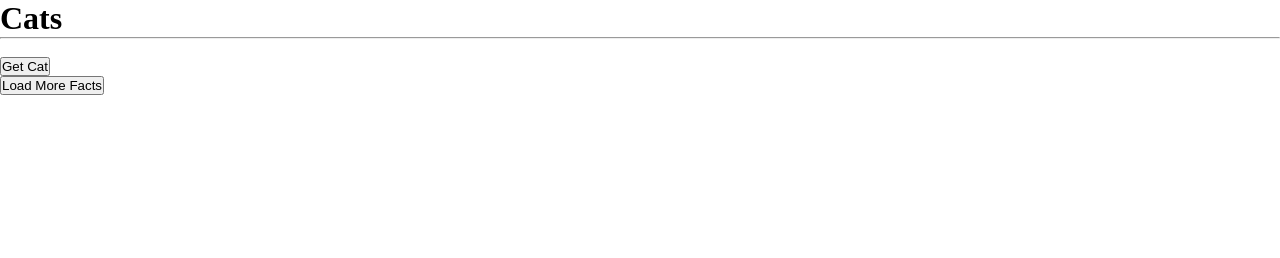
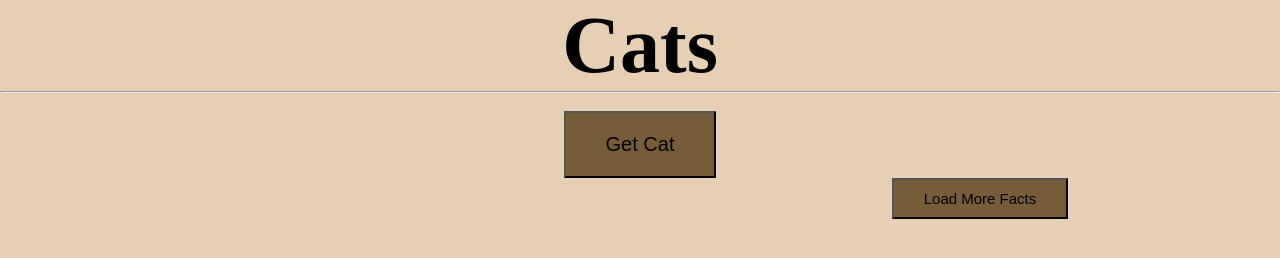
Before and after one commit to konoha-developers/project-neko-starter, a plain HTML site: page index.html in a window 1280 px wide. Drawn offline with Linux system fonts and the light colour scheme.

Commit message:
Updated index.css
added css file

```diff
--- a/styles/index.css
+++ b/styles/index.css
@@ -1,11 +1,51 @@
-/*
-========================
-Reset basic css styles
-========================
-*/
+*{
+    margin: 0px;
+    padding: 0px;
+    background-color: rgb(230, 207, 178);
+}
+.heading{
+    text-align: center;
+    font-size: 40px;
 
-*{
-    box-sizing: border-box;
-    padding: 0;
-    margin: 0;
 }
+#imagebut{
+    padding: 20px 40px;
+    font-size: 20px;
+    background-color: rgb(119, 92, 58);
+}
+#factbut{
+    padding: 10px 30px;
+    font-size: 15px;
+    background-color: rgb(119, 92, 58);
+    margin-left: 430px;
+}
+.image{
+    text-align: center;
+}
+.facts{
+    text-align: center;
+    margin-left: 250px;
+}
+
+.factblock {
+
+    padding: 1rem;
+    color: black;
+    width: 90%;
+    max-width: 900px;
+    /* border: 1px solid pink; */
+    border-radius: 5px;
+    margin: 1rem;
+  }
+
+  .factblock p {
+    font-size: 1.5rem;
+    line-height: 1.8rem;
+    font-weight: 500;
+    letter-spacing: 1px;
+  }
+
+  button:hover{
+      cursor:pointer;
+
+  }
```
